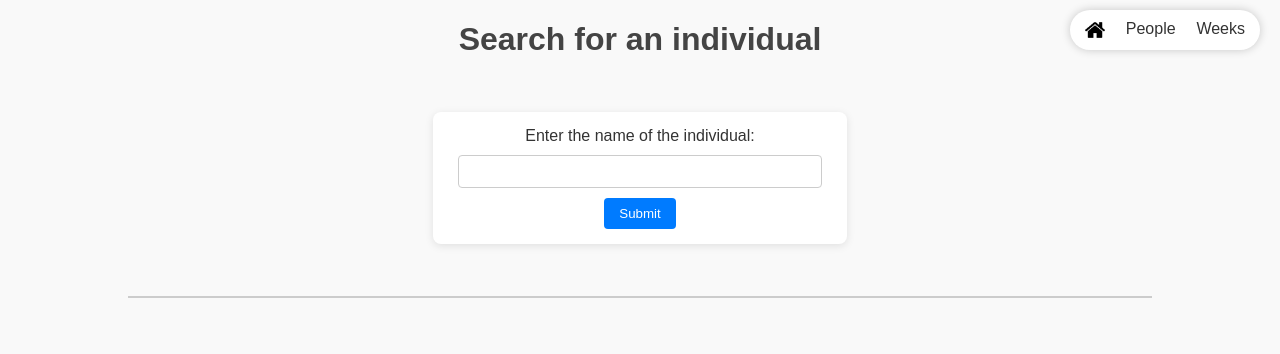
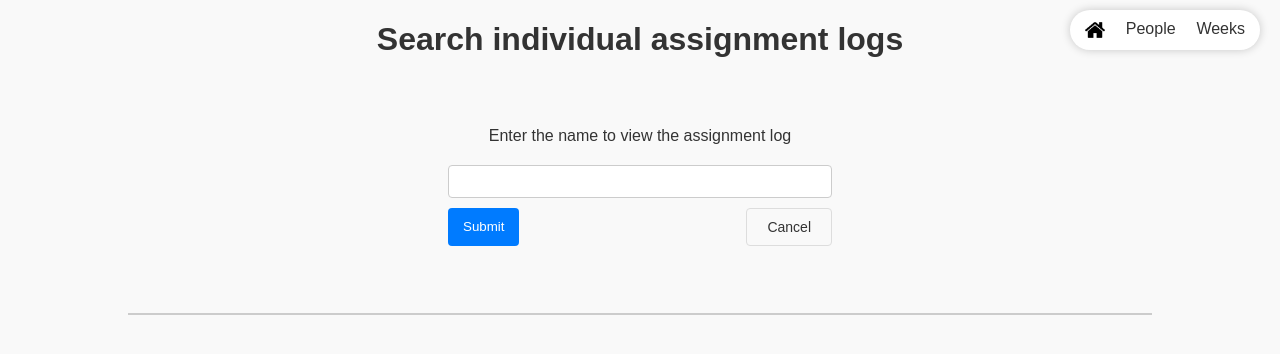
Before and after one commit to AryansVj/assignment-tracker, a PHP site: page /PersonalLog.php in a window 1280 px wide. Shown: the top 354 px of the page. Run offline with PHP 8.4, Linux system fonts and the light colour scheme.

Commit message:
added another button for cancel and UI

```diff
--- a/PersonalLog.php
+++ b/PersonalLog.php
@@ -46,11 +46,14 @@ if ( isset($_GET['Name']) && (strlen($_GET['Name']) > 0)) {
         <a class="people" href="ManagePerson.php">People</a>
         <a class="weeks" href="SelectWeek.php">Weeks</a>
     </div>
-    <h1>Search for an individual</h1>
+    <h1>Search individual assignment logs</h1>
     <form method="get">
-        <label for="Name">Enter the name of the individual:</label><br>
+        <label for="Name">Enter the name to view the assignment log</label><br>
         <input type="text" name="Name" id="Name" required value="<?php if (isset($_GET['Name'])) echo urldecode($_GET['Name']); else echo "";?>"><br>
-        <input type="submit" value="Submit">
+        <div class="button-container">
+            <input type="submit" value="Submit">
+            <a href="ManagePerson.php" class="btn-link">Cancel</a>
+        </div>
     </form>
 
     <?php if (isset($_SESSION['success'])): ?>
@@ -87,7 +90,7 @@ if ( isset($_GET['Name']) && (strlen($_GET['Name']) > 0)) {
         <?php if (isset($_GET['Name']) && isset($assignment_count_pp) && ($person_info != false)): ?>
         <div class="person-detail">
             <div>
-                <p class="name"> <?= $person_name ?> </p>
+                <p class="name"> <?= $person_info['name'] ?> </p>
                 <p><?= $person_info['role_title'] . ", " . $person_info['group_name'] . " Group" ?></p>
             </div>
             <p><?= "Total Assignment Count: " . $assignment_count_pp ?></p>
--- a/css/stylesIndividual.css
+++ b/css/stylesIndividual.css
@@ -2,11 +2,6 @@ body {
     display: flex;
     flex-direction: column;
     align-items: center;
-}
-
-h1 {
-    text-align: center;
-    color: #444;
 }
 
 .message {
@@ -46,17 +41,15 @@ form {
     margin-top: 2.5%;
     margin-bottom: 2.5%;
     padding: 15px;
-    background-color: #fff;
     border-radius: 8px;
-    box-shadow: 0 2px 8px rgba(0, 0, 0, 0.1);
     width: 30%;
     text-align: center;
 }
 
 form input[type="text"] {
     padding: 8px;
-    width: 90%;
-    margin: 10px 0;
+    width: -webkit-fill-available;
+    margin: 20px 0 10px;
     border: 1px solid #ccc;
     border-radius: 4px;
 }
@@ -72,6 +65,29 @@ form input[type="submit"] {
 
 form input[type="submit"]:hover {
     background-color: #0056b3;
+}
+
+.button-container {
+    display: flex;
+    justify-content: space-between;
+}
+
+.btn-link {
+    color: #333;
+    background-color: transparent;
+    text-decoration: none;
+    border: 1px solid #ddd;
+    border-radius: 4px;
+    text-decoration: none;
+    padding: 10px 20px;
+    margin-left: auto;
+    font-size: 14px;
+    cursor: pointer;
+    transition: background-color 0.3s;
+}
+
+.btn-link:hover {
+    background-color: #f4f4f9;
 }
 
 .separator {
@@ -147,7 +163,7 @@ form input[type="submit"]:hover {
 }
 
 .assignment-card .details .category {
-    color: #007BFF;
+    /* color: #007BFF; */
     font-size: 1.1em;
 }
 
@@ -163,16 +179,17 @@ form input[type="submit"]:hover {
 }
 
 .assignment-card .edit a button {
-    background-color: #007BFF;
-    color: #fff;
+    color: #1a1a1a;
     font-size: 1em;
     padding: 10px 5px;
-    border: none;
-    border-radius: 8px;
+    border: 1px solid rgb(173, 173, 173);
+    background-color: rgb(228, 228, 228);
+    border-radius: 25px;
     width: 80px;
+    transition: background-color 0.3s;
 }
 
 .assignment-card .edit a button:hover {
-    background-color: #008BFF;
+    background-color: rgb(200, 200, 200);
     cursor: pointer;
 }
```
